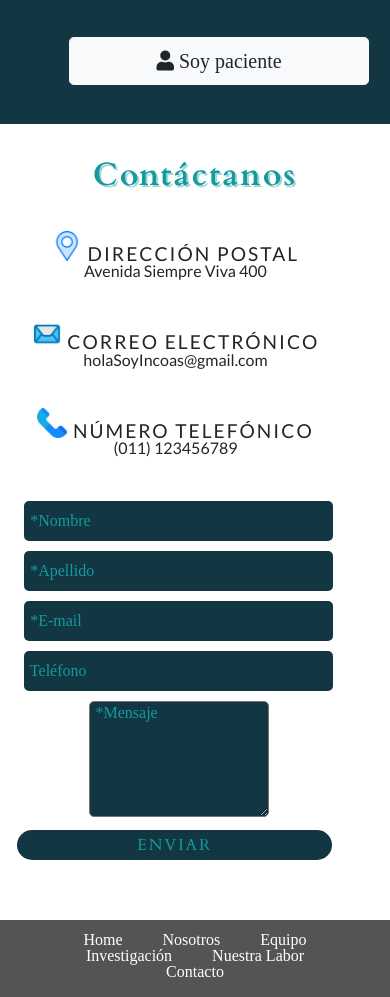
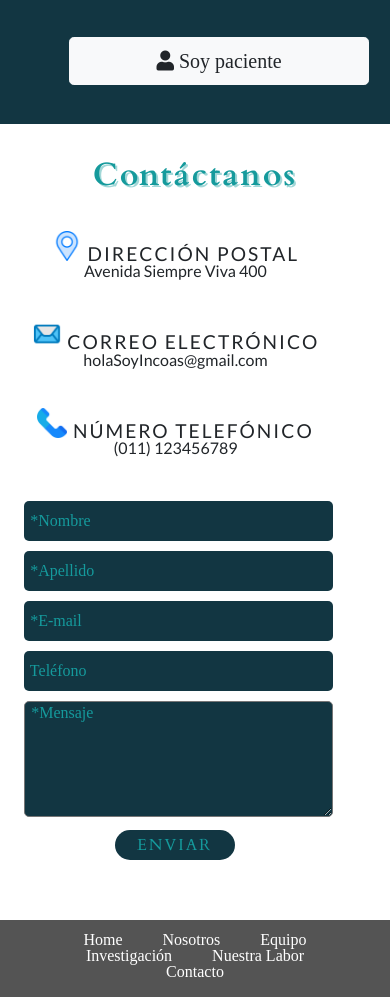
Before and after one commit to laujofre/incoas, a website built with Parcel: page index.html in a window 390 px wide. Shown: the part 4448-5445 px from the top of the page. Built offline with nearby package versions, Linux system fonts and the light colour scheme.

Commit message:
Arreglo botón de enviar en formulario y textarea

```diff
--- a/css/main.css
+++ b/css/main.css
@@ -1081,11 +1081,8 @@ table{
   }
 
   @media screen and (max-width: 400px) {
-  .formulario input {
+    .datos-form, .mensaje{
       width: 90%;
-  }
-  .datos-form, .mensaje{
-    width: 180px;
       size: 25;
     }
   }
```
Lines whose indentation alone changed are shown as unchanged.
